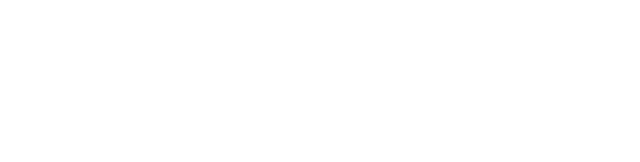
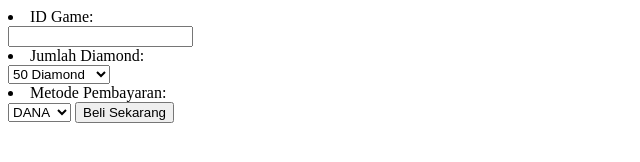
Before and after one commit to gallstalin/kelompok5, a website: page Materi/Form/Example-Form.html in a window 1280 px wide. Shown: the whole page, without its empty margins (0-640 px from the left). Drawn offline with Linux system fonts and the light colour scheme.

Commit message:
NEW UPDATE

```diff
--- a/Materi/Form/Example-Form.html
+++ b/Materi/Form/Example-Form.html
@@ -5,5 +5,21 @@
     <meta name="viewport" content="width=, initial-scale=1.0" />
     <title>Document</title>
   </head>
-  <body></body>
+  <body>
+    <form>
+      <li class="game-id">ID Game:</li>
+      <input type="text" id="game-id" name="game-id" required />
+      <li class="jumlah">Jumlah Diamond:</li>
+      <select id="jumlah" name="jumlah">
+        <option value="50">50 Diamond</option>
+        <option value="100">100 Diamond</option>
+      </select>
+      <li for="pembayaran">Metode Pembayaran:</li>
+      <select id="pembayaran" name="pembayaran">
+        <option value="dana">DANA</option>
+        <option value="gopay">GoPay</option>
+      </select>
+      <button type="submit">Beli Sekarang</button>
+    </form>
+  </body>
 </html>
```
Also changed, not shown: Materi/Grid/Example-Grid.html (+15 -0 lines), Materi/Nav/Example-Nav.html (+3 -2 lines), Materi/Semantic/Example-Semantic.html (+9 -0 lines).
